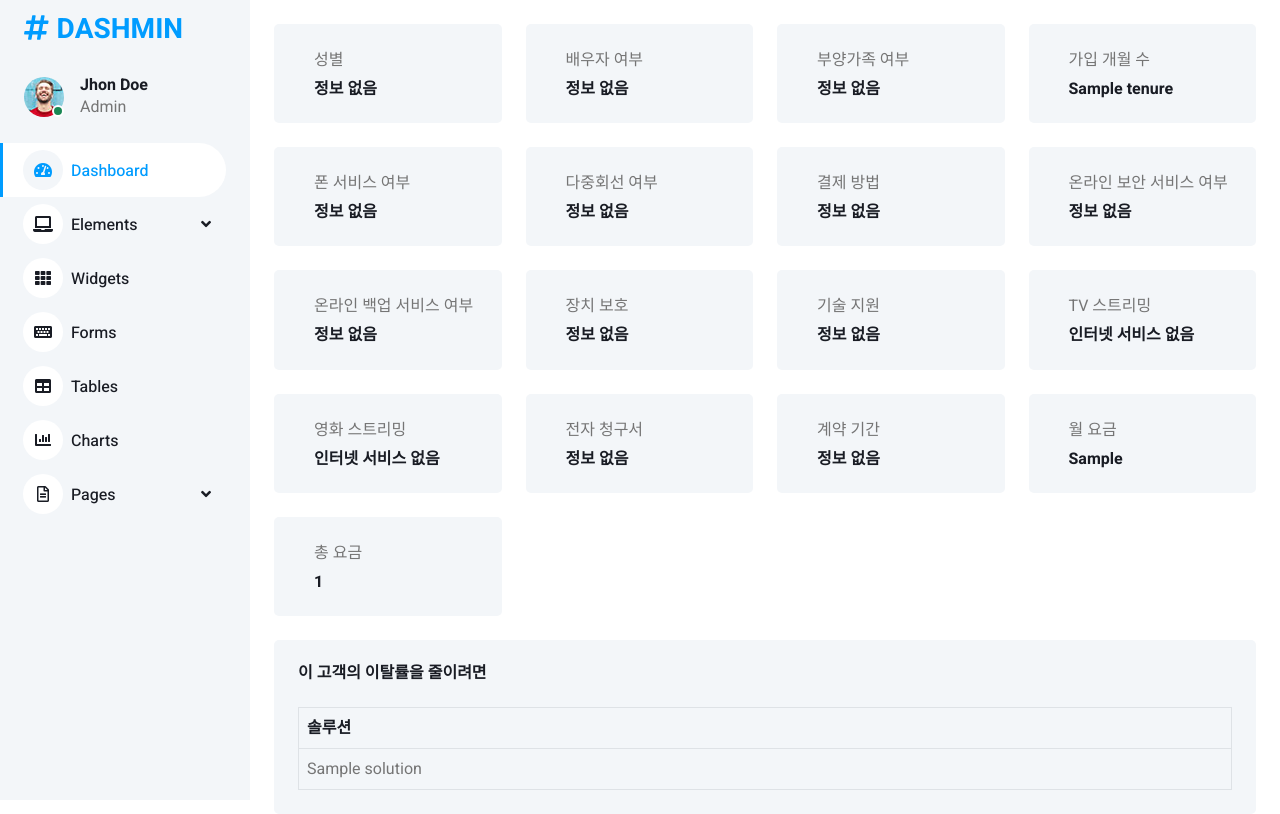
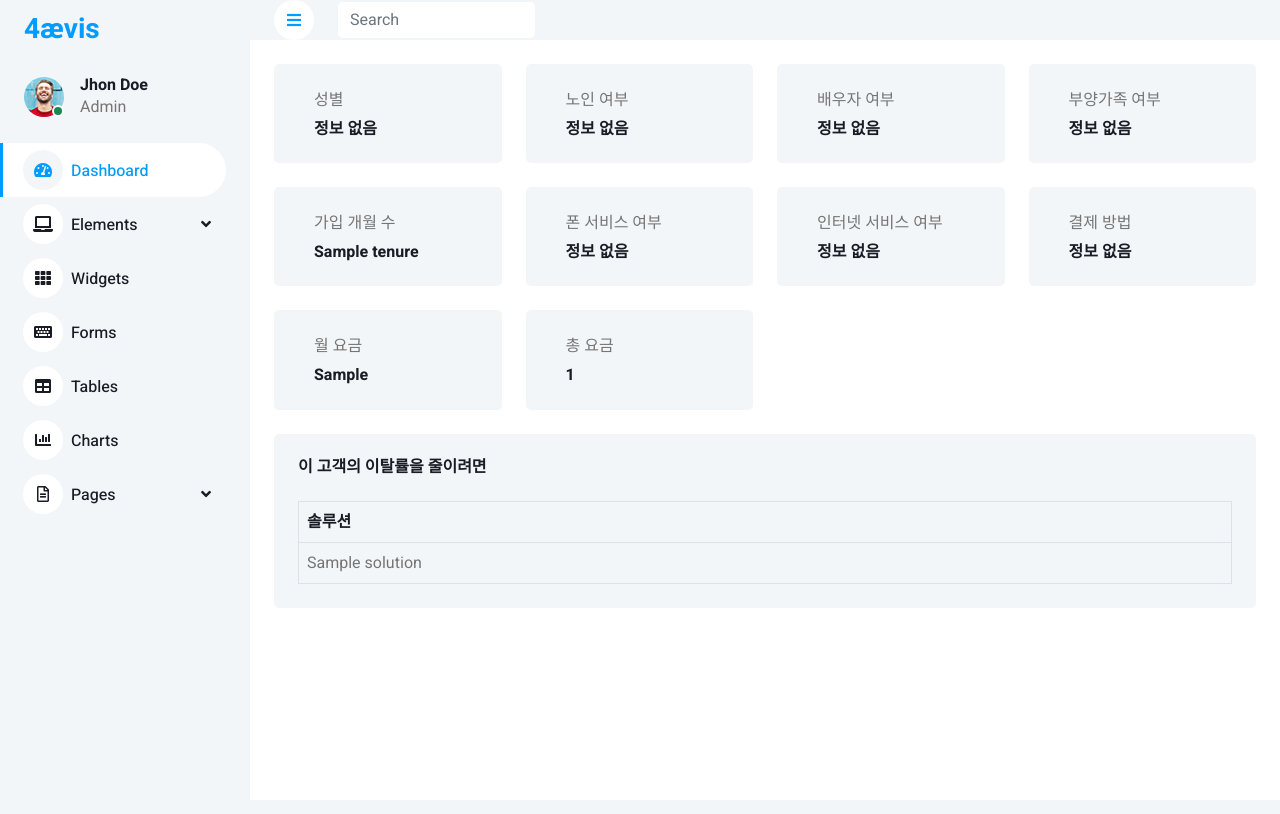
Before and after one commit to SKNETWORKS-FAMILY-AICAMP/SKN03-3rd-4Team, a Django app: template templates/solution.html in a window 1280 px wide. After the commit the page ends 584 px from the top, so only its background shows below. Run offline with Django 5.2, Linux system fonts and the light colour scheme; the template is opened without the code that fills it: most values are stand-ins (such as "Sample title", 1, 10 or a date in 2020); some libraries are stand-ins or nearby versions.

Commit message:
solution 수정

```diff
--- a/templates/solution.html
+++ b/templates/solution.html
@@ -47,12 +47,12 @@
         <!-- Sidebar Start -->
         <div class="sidebar pe-4 pb-3">
             <nav class="navbar bg-light navbar-light">
-                <a href="index.html" class="navbar-brand mx-4 mb-3">
-                    <h3 class="text-primary"><i class="fa fa-hashtag me-2"></i>DASHMIN</h3>
+                <a href="main.html" class="navbar-brand mx-4 mb-3">
+                    <h3 class="text-primary">4ævis</h3>
                 </a>
                 <div class="d-flex align-items-center ms-4 mb-4">
                     <div class="position-relative">
-                        <img class="rounded-circle" src="solution/img/user.jpg" alt="" style="width: 40px; height: 40px;">
+                        <img class="rounded-circle" src="{% static 'prediction/img/user.jpg' %}" alt="" style="width: 40px; height: 40px;">
                         <div class="bg-success rounded-circle border border-2 border-white position-absolute end-0 bottom-0 p-1"></div>
                     </div>
                     <div class="ms-3">
@@ -92,6 +92,22 @@
         <!-- Content Start -->
 
         <div class="content">
+                        <!-- Navbar Start -->
+            <nav class="navbar navbar-expand bg-light navbar-light sticky-top px-4 py-0">
+                <a href="index.html" class="navbar-brand d-flex d-lg-none me-4">
+                    <h2 class="text-primary mb-0"><i class="fa fa-hashtag"></i></h2>
+                </a>
+                <a href="#" class="sidebar-toggler flex-shrink-0">
+                    <i class="fa fa-bars"></i>
+                </a>
+                <form class="d-none d-md-flex ms-4">
+                    <input class="form-control border-0" type="search" placeholder="Search">
+                </form>
+                <div class="navbar-nav align-items-center ms-auto">
+                </div>
+            </nav>
+            <!-- Navbar End -->
+
             <div class="container-fluid pt-4 px-4">
                 <div class="row g-4">
                     <div class="col-sm-6 col-xl-3">
@@ -99,10 +115,26 @@
                             <div class="ms-3">
                                 <p class="mb-2">성별</p>
                                 <h6 class="mb-0">
-                                    {% if gender == '1' %}
+                                    {% if gender == "Male" %}
                                         남자
-                                    {% elif gender == '2' %}
+                                    {% elif gender == "Female" %}
                                         여자
+                                    {% else %}
+                                        정보 없음
+                                    {% endif %}
+                                </h6>
+                            </div>
+                        </div>
+                    </div>
+                    <div class="col-sm-6 col-xl-3">
+                        <div class="bg-light rounded d-flex align-items-center justify-content-between p-4">
+                            <div class="ms-3">
+                                <p class="mb-2">노인 여부</p>
+                                <h6 class="mb-0">
+                                    {% if seniorCitizen == "0" %}
+                                        아니오
+                                    {% elif seniorCitizen == "1" %}
+                                        예
                                     {% else %}
                                         정보 없음
                                     {% endif %}
@@ -115,9 +147,9 @@
                             <div class="ms-3">
                                 <p class="mb-2">배우자 여부</p>
                                 <h6 class="mb-0">
-                                    {% if partner == '1' %}
+                                    {% if partner == "Yes" %}
                                         예
-                                    {% elif partner == '2' %}
+                                    {% elif partner == "No" %}
                                         아니오
                                     {% else %}
                                         정보 없음
@@ -131,10 +163,10 @@
                             <div class="ms-3">
                                 <p class="mb-2">부양가족 여부</p>
                                 <h6 class="mb-0">
-                                    {% if dependents == '1' %}
+                                    {% if dependents == "0" %}
+                                        아니오
+                                    {% elif dependents == "1" %}
                                         예
-                                    {% elif dependents == '2' %}
-                                        아니오
                                     {% else %}
                                         정보 없음
                                     {% endif %}
@@ -147,11 +179,7 @@
                             <div class="ms-3">
                                 <p class="mb-2">가입 개월 수</p>
                                 <h6 class="mb-0">
-                                    {% if tenure %}
-                                        {{ tenure }}
-                                    {% else %}
-                                        정보 없음
-                                    {% endif %}
+                                    {{ tenure|default:"정보 없음" }}
                                 </h6>
                             </div>
                         </div>
@@ -161,9 +189,9 @@
                             <div class="ms-3">
                                 <p class="mb-2">폰 서비스 여부</p>
                                 <h6 class="mb-0">
-                                    {% if phoneService == '1' %}
+                                    {% if phoneService == "Yes" %}
                                         예
-                                    {% elif phoneService == '2' %}
+                                    {% elif phoneService == "No" %}
                                         아니오
                                     {% else %}
                                         정보 없음
@@ -175,12 +203,14 @@
                     <div class="col-sm-6 col-xl-3">
                         <div class="bg-light rounded d-flex align-items-center justify-content-between p-4">
                             <div class="ms-3">
-                                <p class="mb-2">다중회선 여부</p>
+                                <p class="mb-2">인터넷 서비스 여부</p>
                                 <h6 class="mb-0">
-                                    {% if multipleLines == '1' %}
-                                        예
-                                    {% elif multipleLines == '2' %}
+                                    {% if internetService == "No" %}
                                         아니오
+                                    {% elif internetService == "DSL" %}
+                                        DSL
+                                    {% elif internetService == "Fiber optic" %}
+                                        Fiber optic
                                     {% else %}
                                         정보 없음
                                     {% endif %}
@@ -193,144 +223,12 @@
                             <div class="ms-3">
                                 <p class="mb-2">결제 방법</p>
                                 <h6 class="mb-0">
-                                    {% if paymentMethod == '1' %}
+                                    {% if paymentMethod == "Electronic check" %}
                                         전자 수표
-                                    {% elif paymentMethod == '2' %}
-                                        우편 수표
-                                    {% elif paymentMethod == '3' %}
+                                    {% elif paymentMethod == "Bank transfer (automatic)" %}
                                         자동 은행 이체
-                                    {% elif paymentMethod == '4' %}
+                                    {% elif paymentMethod == "Credit card (automatic)" %}
                                         자동 신용카드 결제
-                                    {% else %}
-                                        정보 없음
-                                    {% endif %}
-                                </h6>
-                            </div>
-                        </div>
-                    </div>
-                    <div class="col-sm-6 col-xl-3">
-                        <div class="bg-light rounded d-flex align-items-center justify-content-between p-4">
-                            <div class="ms-3">
-                                <p class="mb-2">온라인 보안 서비스 여부</p>
-                                <h6 class="mb-0">
-                                    {% if onlineSecurity == '1' %}
-                                        예
-                                    {% elif onlineSecurity == '2' %}
-                                        아니오
-                                    {% else %}
-                                        정보 없음
-                                    {% endif %}
-                                </h6>
-                            </div>
-                        </div>
-                    </div>
-                    <div class="col-sm-6 col-xl-3">
-                        <div class="bg-light rounded d-flex align-items-center justify-content-between p-4">
-                            <div class="ms-3">
-                                <p class="mb-2">온라인 백업 서비스 여부</p>
-                                <h6 class="mb-0">
-                                    {% if onlineBackup == '1' %}
-                                        예
-                                    {% elif onlineBackup == '2' %}
-                                        아니오
-                                    {% else %}
-                                        정보 없음
-                                    {% endif %}
-                                </h6>
-                            </div>
-                        </div>
-                    </div>
-                    <div class="col-sm-6 col-xl-3">
-                        <div class="bg-light rounded d-flex align-items-center justify-content-between p-4">
-                            <div class="ms-3">
-                                <p class="mb-2">장치 보호</p>
-                                <h6 class="mb-0">
-                                    {% if deviceProtection == '1' %}
-                                        예
-                                    {% elif deviceProtection == '2' %}
-                                        아니오
-                                    {% else %}
-                                        정보 없음
-                                    {% endif %}
-                                </h6>
-                            </div>
-                        </div>
-                    </div>
-                    <div class="col-sm-6 col-xl-3">
-                        <div class="bg-light rounded d-flex align-items-center justify-content-between p-4">
-                            <div class="ms-3">
-                                <p class="mb-2">기술 지원</p>
-                                <h6 class="mb-0">
-                                    {% if techSupport == '1' %}
-                                        예
-                                    {% elif techSupport == '2' %}
-                                        아니오
-                                    {% else %}
-                                        정보 없음
-                                    {% endif %}
-                                </h6>
-                            </div>
-                        </div>
-                    </div>
-                    <div class="col-sm-6 col-xl-3">
-                        <div class="bg-light rounded d-flex align-items-center justify-content-between p-4">
-                            <div class="ms-3">
-                                <p class="mb-2">TV 스트리밍</p>
-                                <h6 class="mb-0">
-                                    {% if streamingTV == '1' %}
-                                        예
-                                    {% elif streamingTV == '2' %}
-                                        아니오
-                                    {% else %}
-                                        인터넷 서비스 없음
-                                    {% endif %}
-                                </h6>
-                            </div>
-                        </div>
-                    </div>
-                    <div class="col-sm-6 col-xl-3">
-                        <div class="bg-light rounded d-flex align-items-center justify-content-between p-4">
-                            <div class="ms-3">
-                                <p class="mb-2">영화 스트리밍</p>
-                                <h6 class="mb-0">
-                                    {% if streamingMovies == '1' %}
-                                        예
-                                    {% elif streamingMovies == '2' %}
-                                        아니오
-                                    {% else %}
-                                        인터넷 서비스 없음
-                                    {% endif %}
-                                </h6>
-                            </div>
-                        </div>
-                    </div>
-                    <div class="col-sm-6 col-xl-3">
-                        <div class="bg-light rounded d-flex align-items-center justify-content-between p-4">
-                            <div class="ms-3">
-                                <p class="mb-2">전자 청구서</p>
-                                <h6 class="mb-0">
-                                    {% if paperlessBilling == '1' %}
-                                        예
-                                    {% elif paperlessBilling == '2' %}
-                                        아니오
-                                    {% else %}
-                                        정보 없음
-                                    {% endif %}
-                                </h6>
-                            </div>
-                        </div>
-                    </div>
-                    <div class="col-sm-6 col-xl-3">
-                        <div class="bg-light rounded d-flex align-items-center justify-content-between p-4">
-                            <div class="ms-3">
-                                <p class="mb-2">계약 기간</p>
-                                <h6 class="mb-0">
-                                    {% if contract == '1' %}
-                                        월 단위
-                                    {% elif contract == '2' %}
-                                        1년
-                                    {% elif contract == '3' %}
-                                        2년
                                     {% else %}
                                         정보 없음
                                     {% endif %}
@@ -343,11 +241,7 @@
                             <div class="ms-3">
                                 <p class="mb-2">월 요금</p>
                                 <h6 class="mb-0">
-                                    {% if monthlyCharges %}
-                                        {{ monthlyCharges }}
-                                    {% else %}
-                                        정보 없음
-                                    {% endif %}
+                                    {{ monthlyCharges|default:"정보 없음" }}
                                 </h6>
                             </div>
                         </div>
@@ -357,11 +251,7 @@
                             <div class="ms-3">
                                 <p class="mb-2">총 요금</p>
                                 <h6 class="mb-0">
-                                    {% if totalCharges %}
-                                        {{ totalCharges }}
-                                    {% else %}
-                                        정보 없음
-                                    {% endif %}
+                                    {{ totalCharges|default:"정보 없음" }}
                                 </h6>
                             </div>
                         </div>
```
Also changed, not shown: solution/views.py (+12 -12 lines).
